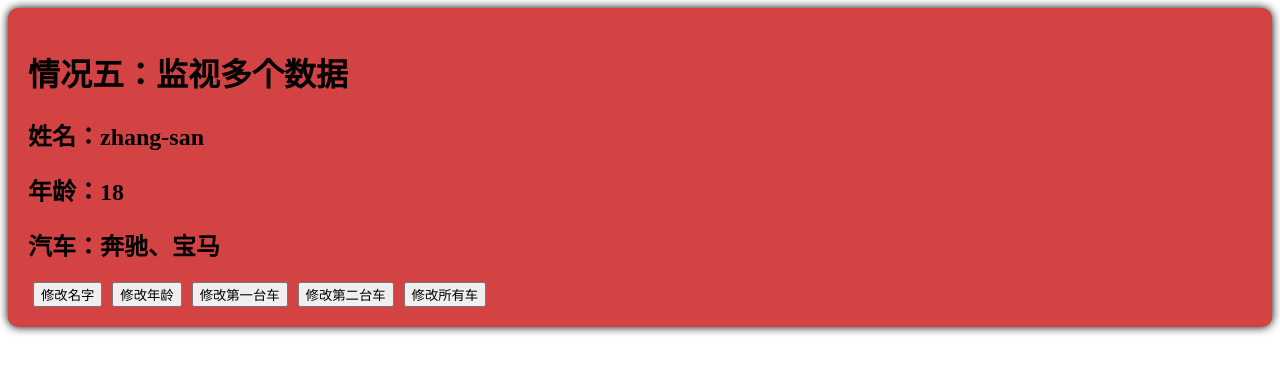
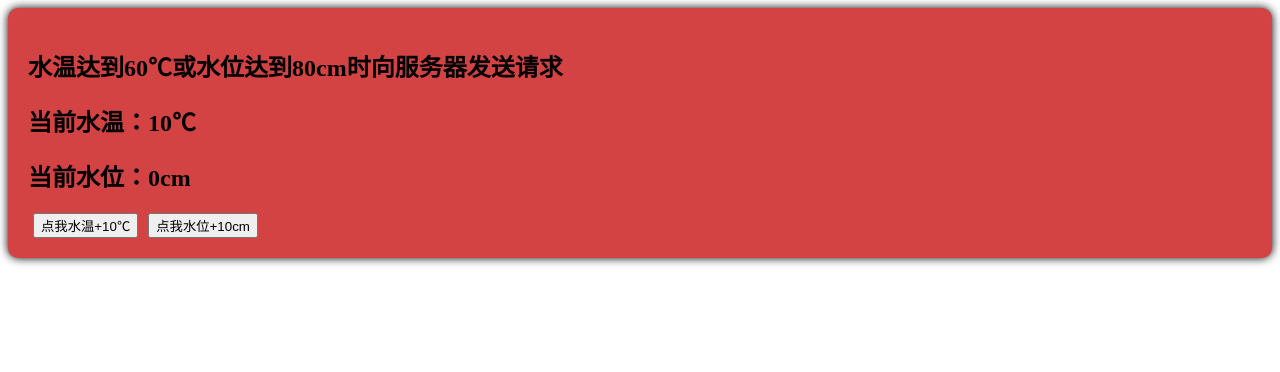
Before and after one commit to Water-blue7/vue3-learn, a Vue app in the folder hello_vue3/: page / in a window 1280 px wide. Shown: the top 372 px of the page. Built offline with nearby package versions, Linux system fonts and the light colour scheme.

Commit message:
watchEffect:自动监视，不用写需要监视的属性

```diff
--- a/hello_vue3/src/components/Person.vue
+++ b/hello_vue3/src/components/Person.vue
@@ -1,53 +1,40 @@
 <template>
     <div class="person">
-        <h1>情况五：监视多个数据</h1>
-        <h2>姓名：{{ person.name }}</h2>
-        <h2>年龄：{{ person.age }}</h2>
-        <h2>汽车：{{ person.car.c1 }}、{{ person.car.c2 }}</h2>
-        <button @click="changeName">修改名字</button>
-        <button @click="changeAge">修改年龄</button>
-        <button @click="changeC1">修改第一台车</button>
-        <button @click="changeC2">修改第二台车</button>
-        <button @click="changeCar">修改所有车</button>
+        <h2>水温达到60℃或水位达到80cm时向服务器发送请求</h2>
+        <h2>当前水温：{{ temp }}℃</h2>
+        <h2>当前水位：{{ height }}cm</h2>
+        <button @click="changeTemp">点我水温+10℃</button>
+        <button @click="changeHeight">点我水位+10cm</button>
     </div>
 </template>
 
 <script lang="ts" setup name="Person">
-import { reactive, watch } from 'vue';
+import { ref, watch, watchEffect } from 'vue';
 
-// reactive定义的对象不可整体修改
-let person = reactive({
-    name: 'zhang-san',
-    age: 18,
-    car: {
-        c1: '奔驰',
-        c2: '宝马'
+let temp = ref(10)
+let height = ref(0)
+function changeTemp() {
+    temp.value += 10
+}
+function changeHeight() {
+    height.value += 10
+}
+
+// 监视
+// watch([temp, height], (value) => {
+//     let [newTemp, newHeight] = value
+//     console.log(newTemp, newHeight);
+//     if (newTemp >= 60 || newHeight >= 80) {
+//         console.log('向服务器发起一个请求');
+//     }
+// })
+
+// watchEffect：不用告诉它要监视什么属性
+watchEffect(() => {
+    if (temp.value >= 60 || height.value >= 80) {
+        console.log('向服务器发起一个请求');
     }
 })
-function changeName() {
-    person.name += '~'
-}
-function changeAge() {
-    person.age += 1
-}
-function changeC1() {
-    person.car.c1 = 'BYD'
-}
-function changeC2() {
-    person.car.c2 = '法拉利'
-}
-function changeCar() {
-    person.car = {
-        c1: 'qq',
-        c2: '五菱'
-    }
-}
-
-// 监视多个数据：名字和车
-// 也可以单独监视第一台车() => person.car.c1
-watch([() => person.name, () => person.car], (newValue, oldValue) => {
-    console.log("person.name或者person.car发生变化", newValue, oldValue);
-}, { deep: true })
 </script>
 
 <style scoped>
```
